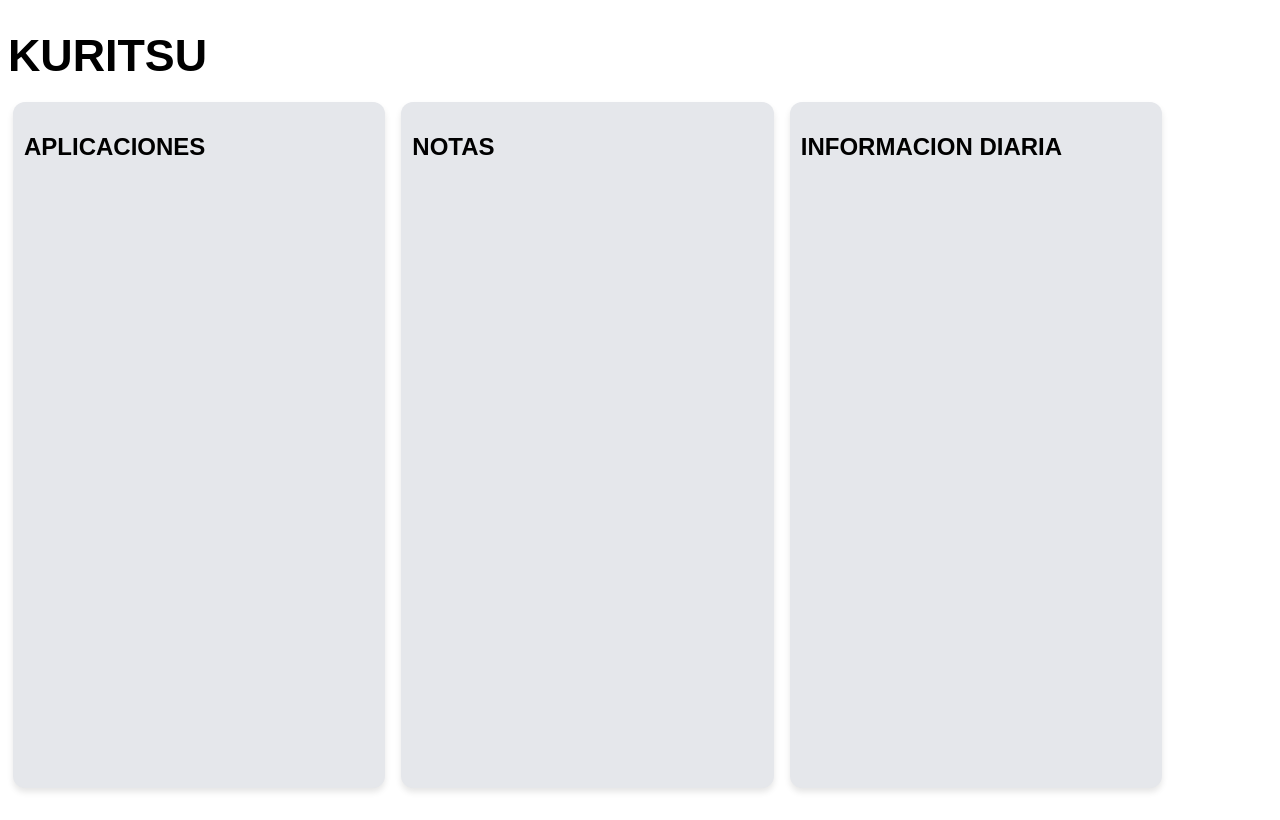
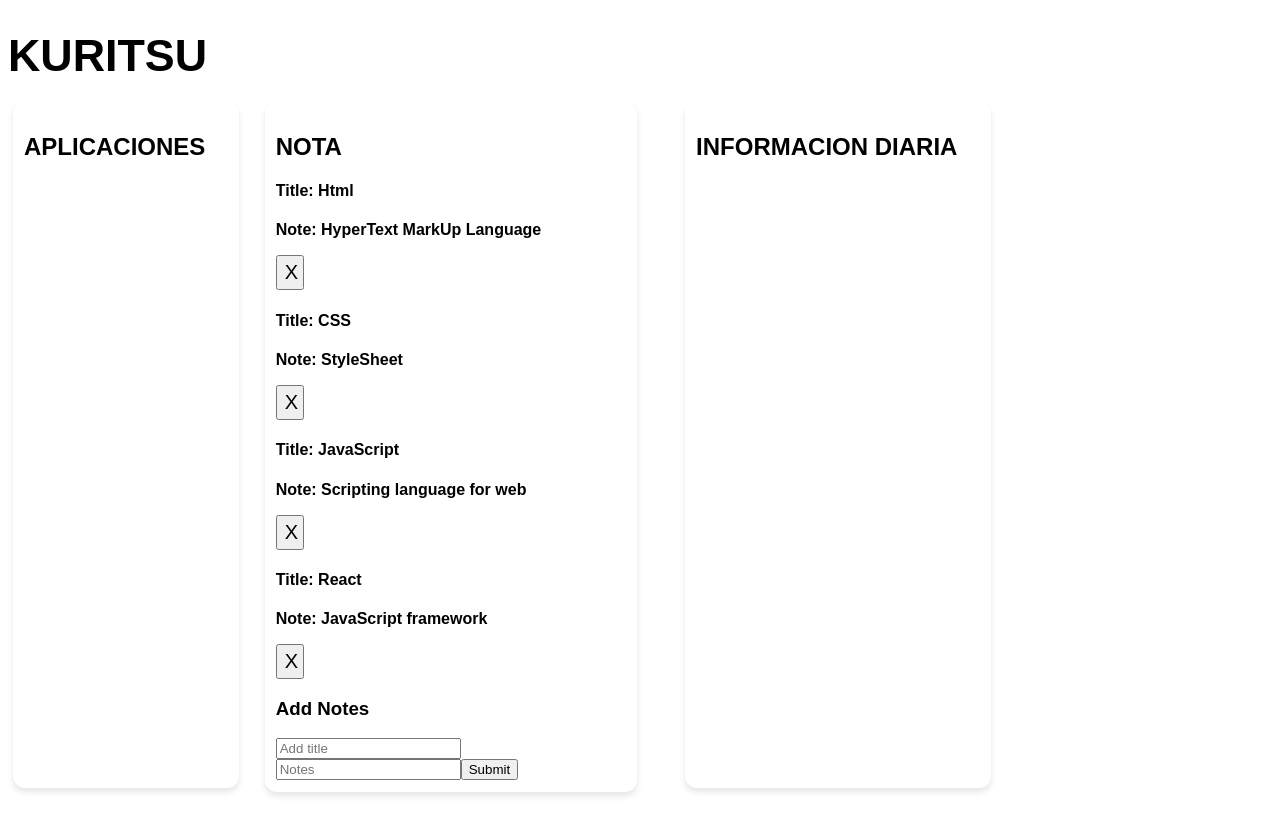
Before and after one commit to EliecerSH/Proyecto_GH_FullSatck, a React (Vite) app: page / in a window 1280 px wide. Built offline with nearby package versions, Linux system fonts and the light colour scheme.

Commit message:
avance apartado de notas

```diff
--- a/src/App.css
+++ b/src/App.css
@@ -4,9 +4,10 @@ h1 {
   margin-bottom: 1rem;
   font-family: sans-serif;
 }
-
+/*hola*/
 #container {
   display: flex;
-    gap: 1rem;
+  gap: 3rem;
   padding: 0.3rem;
+  width: 100%;
 }
--- a/src/components/Apart_app.jsx
+++ b/src/components/Apart_app.jsx
@@ -2,7 +2,7 @@ import './Apart_info.css'
 
 function Apart_app(){
     return(
-        <div id="daily-info"style={{ position: "relative", height: "83vh", width: "50vh" }}>
+        <div id="daily-info"style={{ position: "relative", height: "83vh", width: "100%" }}>
             <h2>APLICACIONES</h2>
         </div>
     )
--- a/src/components/Apart_info.css
+++ b/src/components/Apart_info.css
@@ -1,5 +1,5 @@
 #daily-info {
-    background-color: #e5e7eb; /* gris claro */
+    background-color: #ffffff; /* gris claro */
     padding: 0.7rem;
     border-radius: 0.75rem; /*redondeo de puntas*/
     width: 100%;
@@ -9,4 +9,11 @@
     font-size: 1rem;
     font-weight: bold;
     margin-bottom: 1rem;
+    color: black;
+
+    h1 {
+      font-style: normal;
+      color: rgb(0, 0, 0);
+      font-size: 1rem;
+    }
   }
--- a/src/components/Apart_info.jsx
+++ b/src/components/Apart_info.jsx
@@ -2,7 +2,7 @@ import './Apart_info.css'
 
 function Apart_info(){
     return(
-        <div id="daily-info"style={{ position: "relative", height: "83vh", width: "50vh" }}>
+        <div id="daily-info"style={{ position: "relative", height: "83vh", width: "100%" }}>
             <h2>INFORMACION DIARIA</h2>
         </div>
     )
--- a/src/components/Notas.jsx
+++ b/src/components/Notas.jsx
@@ -1,10 +1,101 @@
-import './Apart_info.css'
+import { useState } from "react";
+import './Apart_info.css';
 
-function Notas(){
-    return(
-        <div id="daily-info"style={{ position: "relative", height: "83vh", width: "50vh" }}>
-            <h2>NOTAS</h2>
+function App () {
+  const [title, setTitle] = useState("");
+  const [des, setDes] = useState("");
+  const [notes, setNotes] = useState(data);
+  const [count, setCount] = useState(4);
+
+  function remove(id) {
+    setNotes(notes.filter((e) => e.key !== id))
+  }
+
+  function handle() {
+    if (!title || !des) {
+        window.alert("Incomplete input");
+        return;
+    }
+    setNotes([...notes, { key: count, title: title, des: des }]);
+    setCount(count + 1);
+    setTitle("");
+    setDes("");
+    console.log(notes);
+  }
+
+  return (
+    <div id="daily-info"style={{ position: "relative", height: "auto", width: "100%" }}>
+        <div>
+            <div>
+                <h2>NOTA</h2>
+            </div>
+            <div>
+                {notes.map((e) => (
+                    <div>
+                        <div style={{ width: "90%" }}>
+                            <h4>Title: {e.title}</h4>
+                            <p>Note: {e.des}</p>
+                        </div>
+                        <button
+                            type="input"
+                            style={{
+                                fontSize: "20px",
+                                width: "8%",
+                                height: "35px",
+                                padding: "0 2% 0 2%",
+                                color: "black",
+                            }}
+                            onClick={() => remove(e.key)}
+                        >
+                            X
+                        </button>
+                    </div>
+                ))}
+                <div className="add">
+                    <h3>Add Notes</h3>
+                    <input
+                        type="text"
+                        id="title"
+                        placeHolder="Add title"
+                        value={title}
+                        onChange={(e) => setTitle(e.target.value)}
+                    ></input>
+                    <input
+                        type="text"
+                        id="description"
+                        placeholder="Notes"
+                        value={des}
+                        onChange={(e) => {
+                            setDes(e.target.value);
+                        }}
+                    ></input>
+                    <button type="submit" onClick={handle}>
+                        Submit
+                    </button>
+                </div>
+            </div>
         </div>
-    )
+    </div>
+);
 }
-export default Notas;
+
+const data = [
+  {
+      key: 0,
+      title: "Html",
+      des: "HyperText MarkUp Language",
+  },
+  { key: 1, title: "CSS", des: "StyleSheet" },
+  {
+      key: 2,
+      title: "JavaScript",
+      des: "Scripting language for web",
+  },
+  {
+      key: 3,
+      title: "React",
+      des: "JavaScript framework",
+  },
+];
+
+export default App;
```
Also changed, not shown: src/App.jsx (line endings or trailing spaces). Lines whose indentation alone changed are shown as unchanged.
